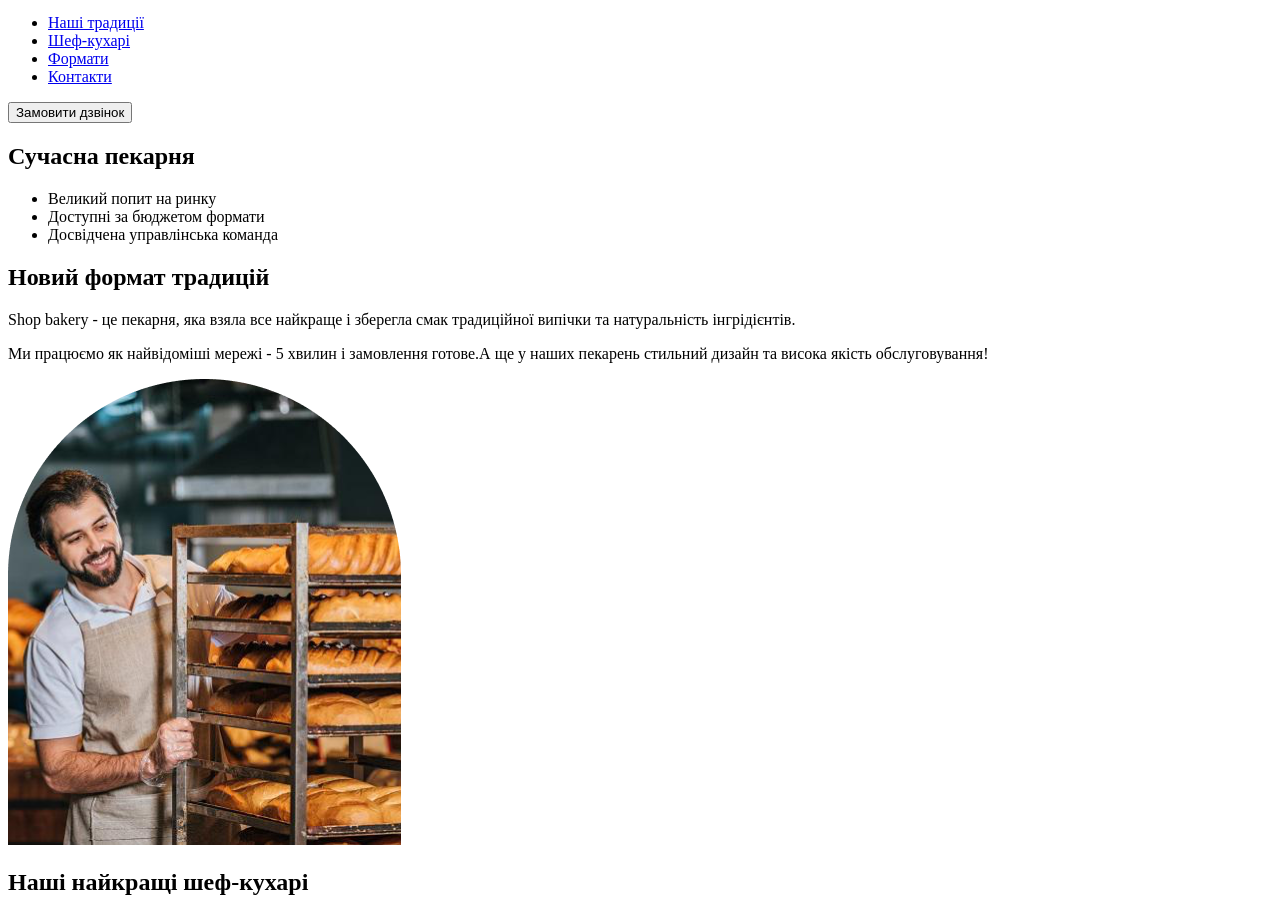
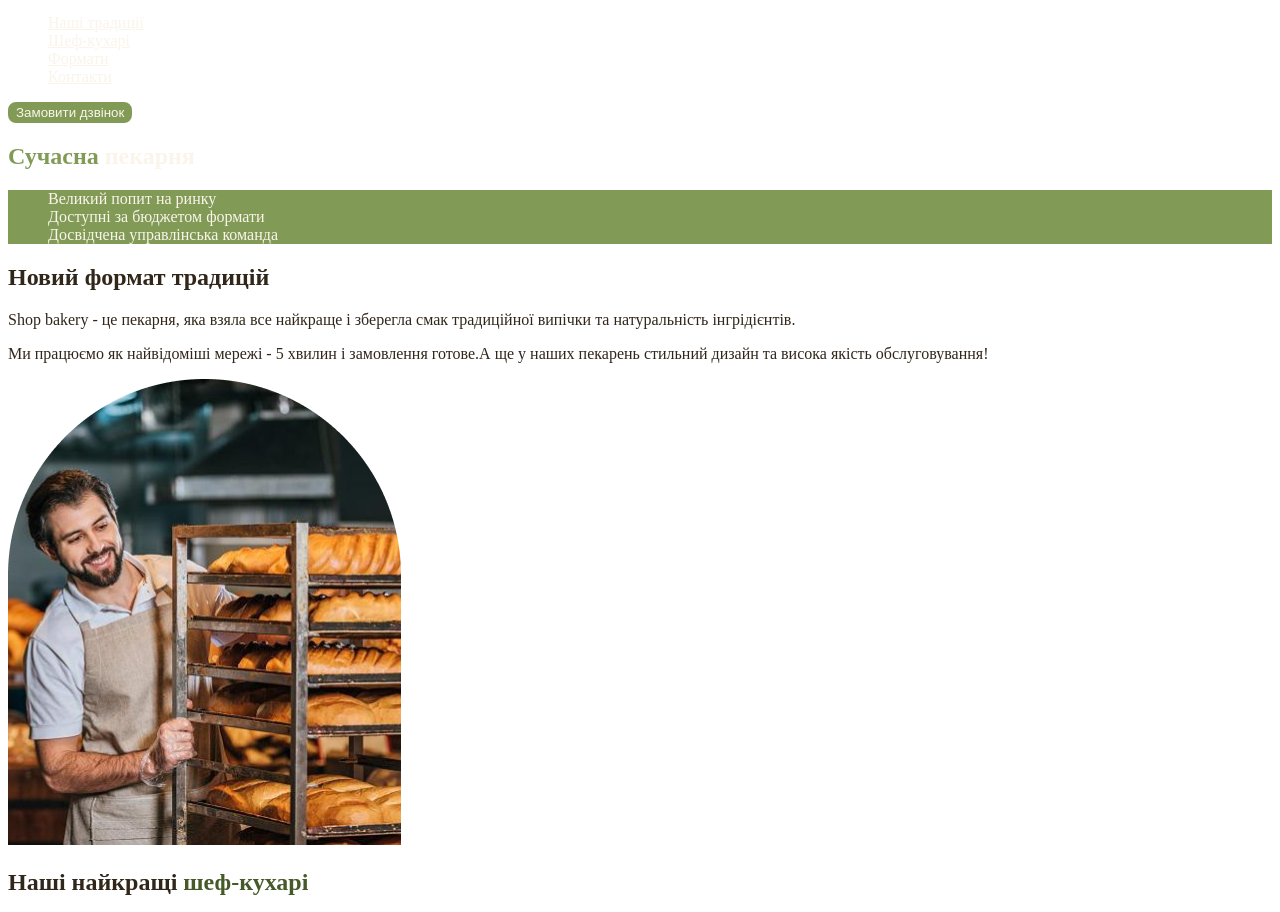
Before and after one commit to KatyaGonchar2311/genius-test, a plain HTML site: page index.html in a window 1280 px wide. Shown: the part 60-972 px from the top of the page. Drawn offline with Linux system fonts and the light colour scheme.

Commit message:
Add files via upload
Add styles.css and css variables

```diff
--- /dev/null
+++ b/css/styles.css
@@ -0,0 +1,52 @@
+:root {
+    --color-brand-light: #819B57;
+    --color-brand-dark: #465929;
+    --color-primary-light: #faf4ea;
+    --color-primary-dark: #31261a;
+}
+
+body {
+    color: var(--color-primary-dark);
+}
+
+ul {
+    list-style-type: none;
+}
+
+.button {
+    background-color: var(--color-brand-light);
+    border: 2px solid var(--color-brand-light);
+    border-radius: 8px;
+    color: var(--color-primary-light);
+    cursor: pointer;
+}
+
+.button:hover {
+    background-color: transparent;
+    color: var(--color-brand-dark);
+}
+
+.link {
+    color: var(--color-primary-light);
+}
+
+.link:hover {
+    color: var(--color-brand-light);
+}
+
+.hero-title {
+    color: var(--color-primary-light);
+}
+
+.hero-title .accent {
+    color: var(--color-brand-light);
+}
+
+.advantages-list {
+    background-color: var(--color-brand-light);
+    color: var(--color-primary-light);
+}
+
+.section-title .accent {
+    color: var(--color-brand-dark);
+}
--- a/index.html
+++ b/index.html
@@ -5,34 +5,35 @@
   <meta charset="UTF-8" />
   <meta name="viewport" content="width=device-width, initial-scale=1.0" />
   <title>Сучасна пекарня</title>
+  <link rel="stylesheet" href="./css/styles.css">
 </head>
 
 <body>
   <header>
     <nav>
-      <a href="">
+      <a href="/">
         <img src="./img/logo.png" alt="Логотип пекарні">
       </a>
       <ul>
-        <li><a href="#">Наші традиції</a></li>
-        <li><a href="#">Шеф-кухарі</a></li>
-        <li><a href="#">Формати</a></li>
-        <li><a href="#">Контакти</a></li>
+        <li><a class="link" href="#traditions-section">Наші традиції</a></li>
+        <li><a class="link" href="#chefs-section">Шеф-кухарі</a></li>
+        <li><a class="link" href="#formats-section">Формати</a></li>
+        <li><a class="link" href="#contacts-section">Контакти</a></li>
       </ul>
     </nav>
-    <button type="button">Замовити дзвінок</button>
+    <button class="button" type="button">Замовити дзвінок</button>
   </header>
   <main>
     <section>
-      <h1>Сучасна пекарня</h1>
+      <h1 class="hero-title"><span class="accent">Сучасна</span> пекарня</h1>
     </section>
-    <section>
-      <ul>
+    <section id="traditions-section">
+      <ul class="advantages-list">
         <li>Великий попит на ринку</li>
         <li>Доступні за бюджетом формати</li>
         <li>Досвідчена управлінська команда</li>
       </ul>
-      <h2>Новий формат традицій</h2>
+      <h2 class="section-title">Новий формат традицій</h2>
       <p><span>Shop bakery</span> - це пекарня, яка взяла все найкраще і зберегла смак традиційної випічки та
         натуральність інгрідієнтів.</p>
       <p>Ми працюємо як найвідоміші мережі - <span>5 хвилин і замовлення готове.</span>А ще у наших пекарень стильний
@@ -41,14 +42,14 @@
         <img src="./img/baker-man.png" alt="Чоловік пекар">
       </a>
     </section>
-    <section>
-      <h2>Наші найкращі шеф-кухарі</h2>
+    <section id="chefs-section">
+      <h2 class="section-title">Наші найкращі <span class="accent">шеф-кухарі</span></h2>
       <ul>
         <li>
           <article>
             <h3>Настя</h3>
             <p>Привіт, я Настя!</p>
-            <p>Вже 10 років, я свтілюю
+            <p>Вже 10 років, я втілюю
               у життя цікаві та смачні ідеї.</p>
             <p>Я випічу для вас
               найсмачніщі вироби!</p>
@@ -61,12 +62,12 @@
             <p>Мій кодитерський стаж вже 18 років.SHOP BEKERY - це наша любов, з якою ми ділимось кожен раз з Вами через
               нашу випічку!</p>
             <p>Я зроблю для вас унікальну начинку на будь який смак!</p>
+          </article>
         </li>
-        </article>
       </ul>
     </section>
-    <section>
-      <h2>Формати</h2>
+    <section id="formats-section">
+      <h2 class="section-title">Формати</h2>
       <ul>
         <li>
           <article>
@@ -97,9 +98,12 @@
         </li>
       </ul>
     </section>
-    <section>
-      <h2>Приєднуйся до мережі пекарень</h2>
+    <section id="contacts-section">
+      <h2 class="section-title">Приєднуйся до мережі пекарень</h2>
       <p>Заповни форму, щоб ми звʼязались з тобою!</p>
+      <iframe
+        src="https://www.google.com/maps/embed?pb=!1m18!1m12!1m3!1d2626531.032766648!2d24.603251731971458!3d49.9931398132851!2m3!1f0!2f0!3f0!3m2!1i1024!2i768!4f13.1!3m3!1m2!1s0x40d4ce637bfe1717%3A0x5370c2254ad1b952!2z0LLRg9C70LjRhtGPINCh0ZbRh9C-0LLQuNGFINCh0YLRgNGW0LvRjNGG0ZbQsiwgNTQsINCa0LjRl9CyLCAwMjAwMA!5e0!3m2!1suk!2sua!4v1700232311845!5m2!1suk!2sua"
+        width="603" height="595" allowfullscreen="" loading="lazy" referrerpolicy="no-referrer-when-downgrade"></iframe>
     </section>
   </main>
   <footer>
@@ -138,7 +142,7 @@
         </li>
       </ul>
       <a href="#" target="_blank">Політика конфіденційності</a>
-      <p>© 2022 Дані захищені</p>
+      <p>&copy; 2022 Дані захищені</p>
     </address>
   </footer>
 </body>
```
